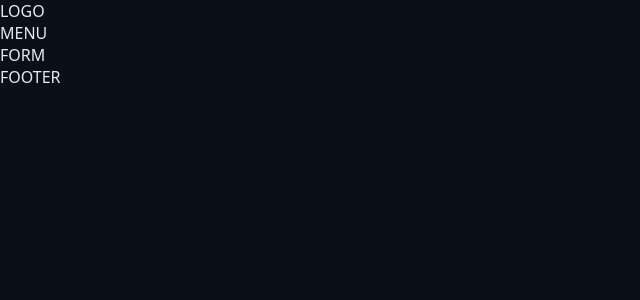
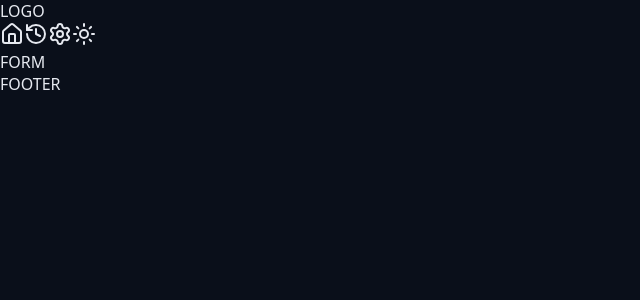
Before and after one commit to jonasalbuquerquecandido/pomodoro-system-project, a React (Vite) app: page / in a window 1280 px wide. Shown: the top 300 px of the page, without its empty margins (0-640 px from the left). Built offline with nearby package versions, Linux system fonts and the light colour scheme.

Commit message:
Feat: i added new icons in the menu section

```diff
--- a/index.html
+++ b/index.html
@@ -4,7 +4,7 @@
     <meta charset="UTF-8" />
     <link rel="icon" type="image/svg+xml" href="/favicon.svg" />
     <meta name="viewport" content="width=device-width, initial-scale=1.0" />
-    <title>chroonos-pomodoro</title>
+    <title>Pomodoro System</title>
   </head>
   <body>
     <div id="root"></div>
--- a/src/App.tsx
+++ b/src/App.tsx
@@ -19,7 +19,23 @@ export function App() {
         <div className='container'>
           <div className='content'>
             <section>
-              MENU
+
+            <buttton>
+              <House />
+            </buttton>
+
+             <buttton>
+              <History />
+            </buttton>
+
+             <buttton>
+              <Settings />
+            </buttton>
+
+             <buttton>
+              <Sun />
+            </buttton>
+
             </section>
           </div>
         </div>
```
